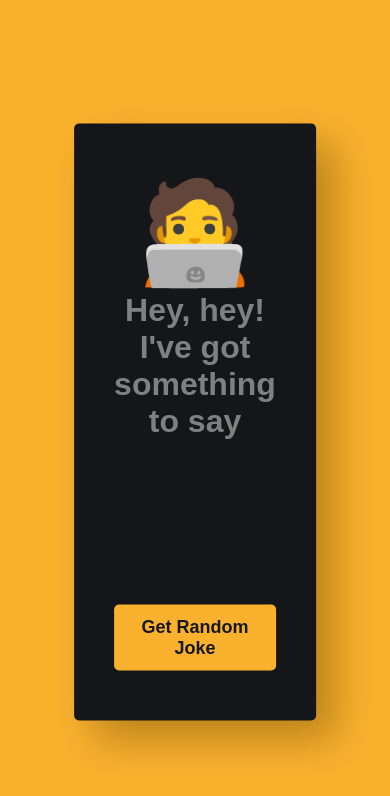
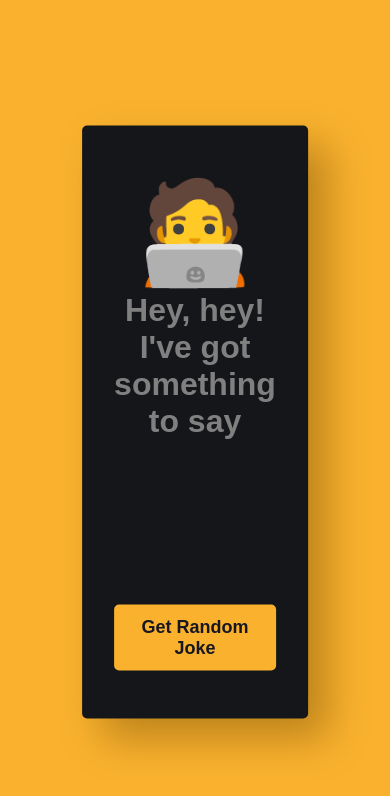
Before and after one commit to mstromberg3/joke-app, a plain HTML site: page index.html in a window 390 px wide. Drawn offline with Linux system fonts and the light colour scheme; no server answers.

Commit message:
updated styles to be more responsive

```diff
--- a/style.css
+++ b/style.css
@@ -7,7 +7,8 @@
 }
 
 body {
-    padding: 50px 40px;
+    padding: 3rem 2rem;
+    max-width:100%;
     background-color: #15161a;
     position: absolute;
     transform: translate(-50%, -50%);
```
